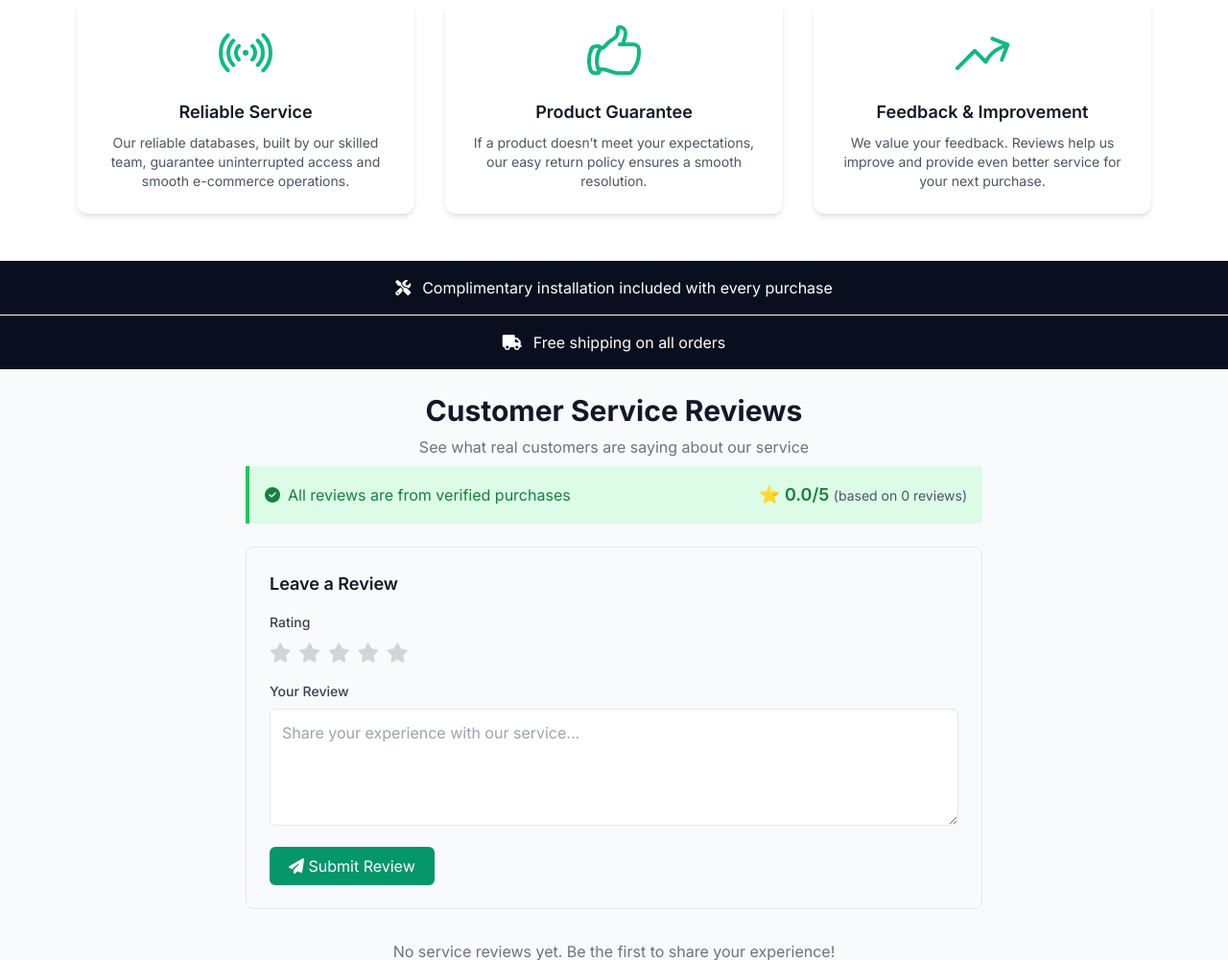
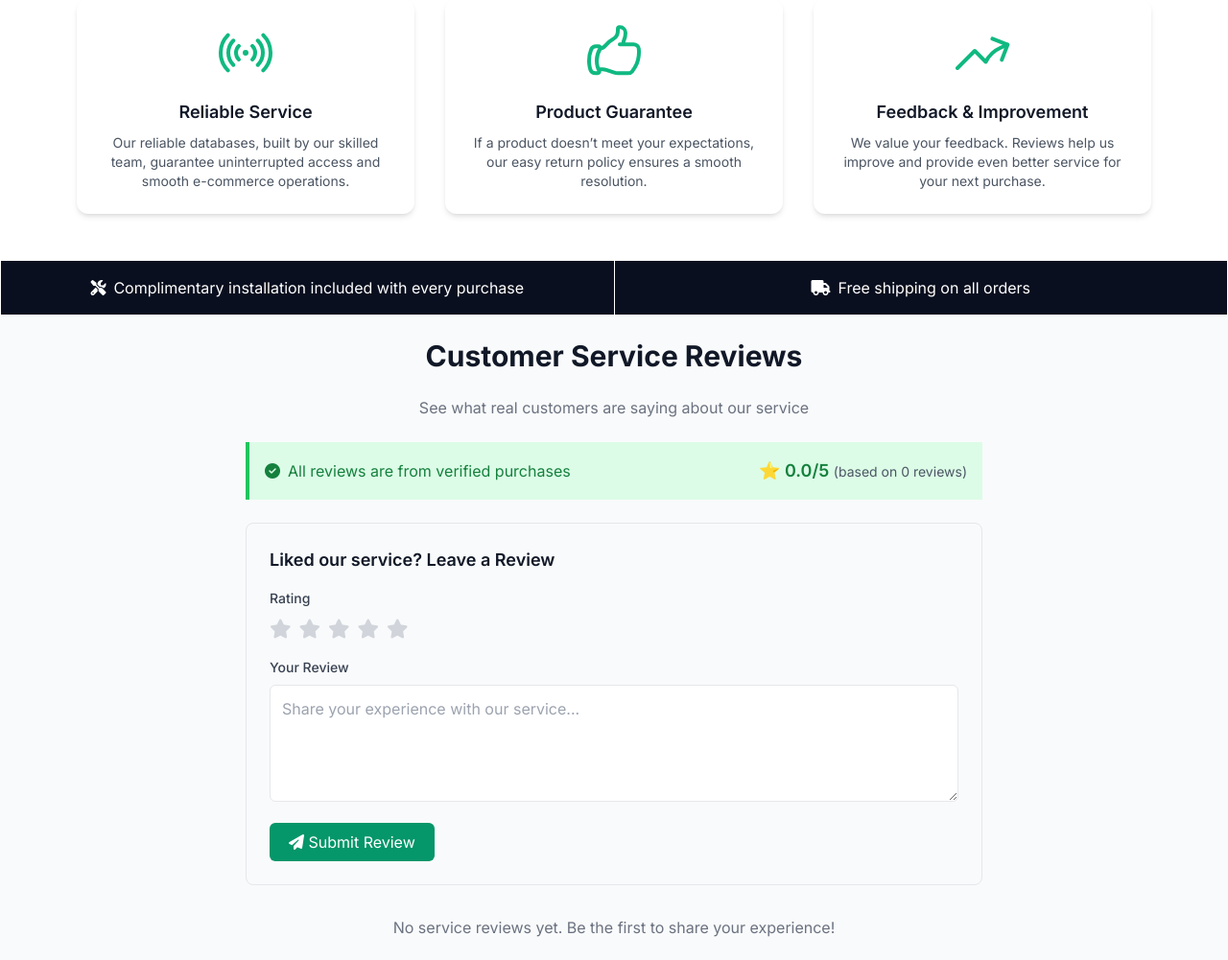
Before and after one commit to AsjadZafar/LuxeHomeTeam29, a PHP site: page /about_us.php in a window 1280 px wide. Shown: the part 3489-4490 px from the top of the page at 96% size. Run offline with PHP 8.4, Linux system fonts and the light colour scheme; a user stored in the database is signed in; data comes from the database, SQL or seed files in the repository; data that the repository does not hold is empty; some libraries are stand-ins or nearby versions.

Commit message:
Improved UI and spacing in service review feature for breathing room and responsiveness

```diff
--- a/about_us.php
+++ b/about_us.php
@@ -850,22 +850,27 @@ $total_reviews = $avg_data['total_reviews'];
 
 <!-- Blue Section -->
 <div class="w-full mb-6">
-    <div class="bg-[#0a0f1f] border-t border-b border-white text-white px-6 py-4 flex justify-center items-center gap-3 text-center">
-        <i class="fas fa-tools"></i>
-        Complimentary installation included with every purchase
-    </div>
-    <div class="bg-[#0a0f1f] border-b border-white text-white px-6 py-4 flex justify-center items-center gap-3 text-center">
-        <i class="fas fa-truck"></i>
-        Free shipping on all orders
+    <div class="bg-[#0a0f1f] border border-white text-white flex flex-col sm:flex-row">
+        <!-- Left Half -->
+        <div class="flex-1 flex justify-center items-center border-b sm:border-b-0 sm:border-r border-white px-4 py-4">
+            <i class="fas fa-tools mr-2"></i>
+            <span>Complimentary installation included with every purchase</span>
+        </div>
+
+        <!-- Right Half -->
+        <div class="flex-1 flex justify-center items-center px-4 py-4">
+            <i class="fas fa-truck mr-2"></i>
+            <span>Free shipping on all orders</span>
+        </div>
     </div>
 </div>
 
 <!-- Heading + Subheading -->
-<div class="text-center mb-4">
+<div class="text-center mb-4 mt- 6">
     <h2 class="text-3xl font-bold text-gray-900">Customer Service Reviews</h2>
-    <p class="text-gray-500 text-md mt-2 mb-2">See what real customers are saying about our service</p>
+    <p class="text-gray-500 text-md mt-6 mb-2">See what real customers are saying about our service</p>
     <!-- Verified + rating below heading -->
-    <div class="bg-green-100 border-l-4 border-green-500 text-green-700 p-4 mb-6 max-w-3xl mx-auto flex justify-between items-center">
+    <div class="bg-green-100 border-l-4 border-green-500 text-green-700 p-4 mb-6 mt-6 max-w-3xl mx-auto flex justify-between items-center">
         <div class="flex items-center gap-2">
             <i class="fas fa-check-circle"></i>
             <span>All reviews are from verified purchases</span>
@@ -880,7 +885,7 @@ $total_reviews = $avg_data['total_reviews'];
 <!-- Review Form -->
 <?php if ($logged_in): ?>
 <form action="php_functions/addServiceReview.php" method="POST" class="mb-8 bg-gray-50 p-6 rounded-lg border max-w-3xl mx-auto">
-    <h3 class="text-lg font-semibold mb-4 text-gray-900">Leave a Review</h3>
+    <h3 class="text-lg font-semibold mb-4 text-gray-900">Liked our service? Leave a Review</h3>
     <!-- Rating -->
     <label class="block text-sm font-medium text-gray-700 mb-2">Rating</label>
     <div class="flex gap-2 mb-4">
```
